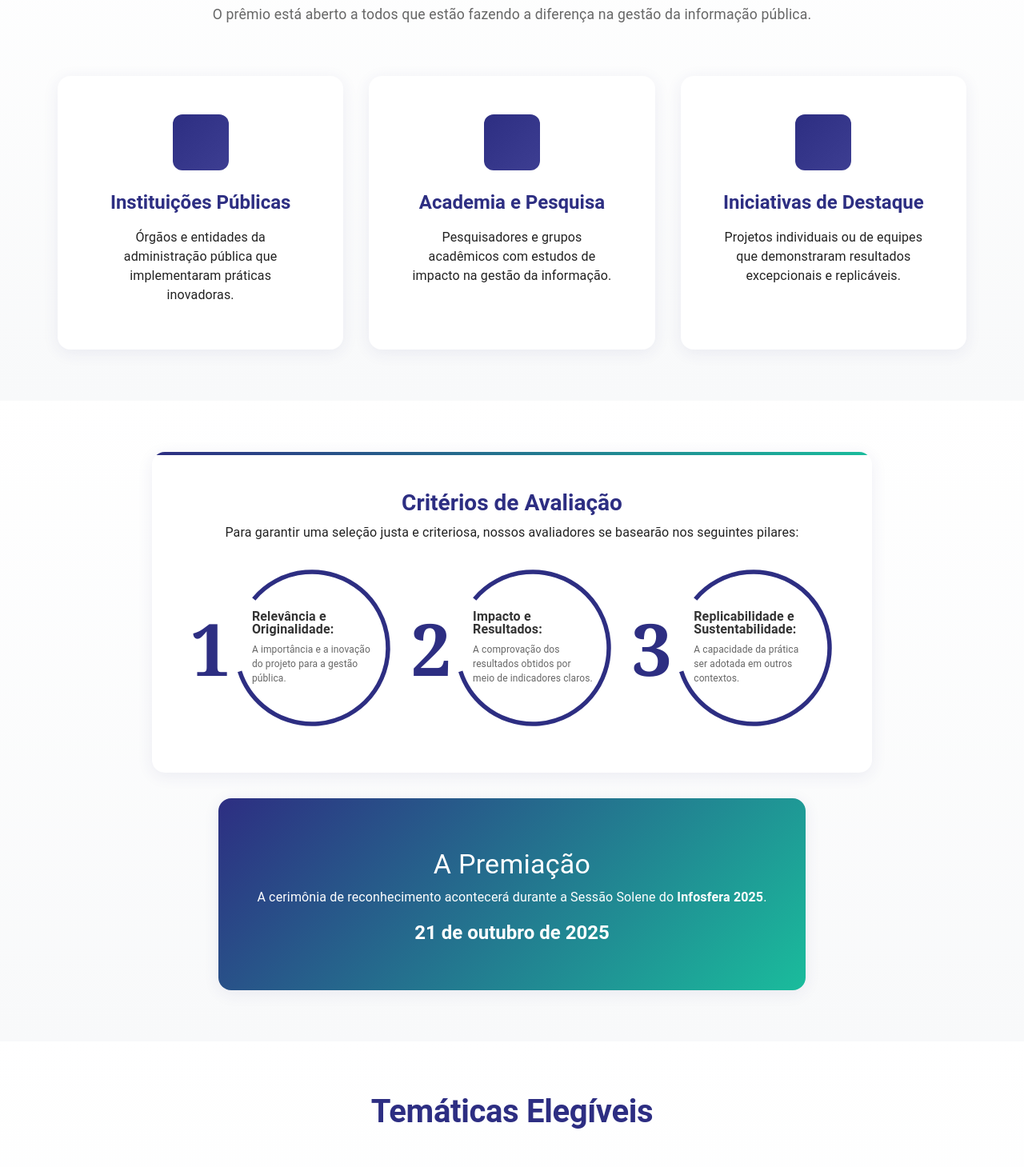
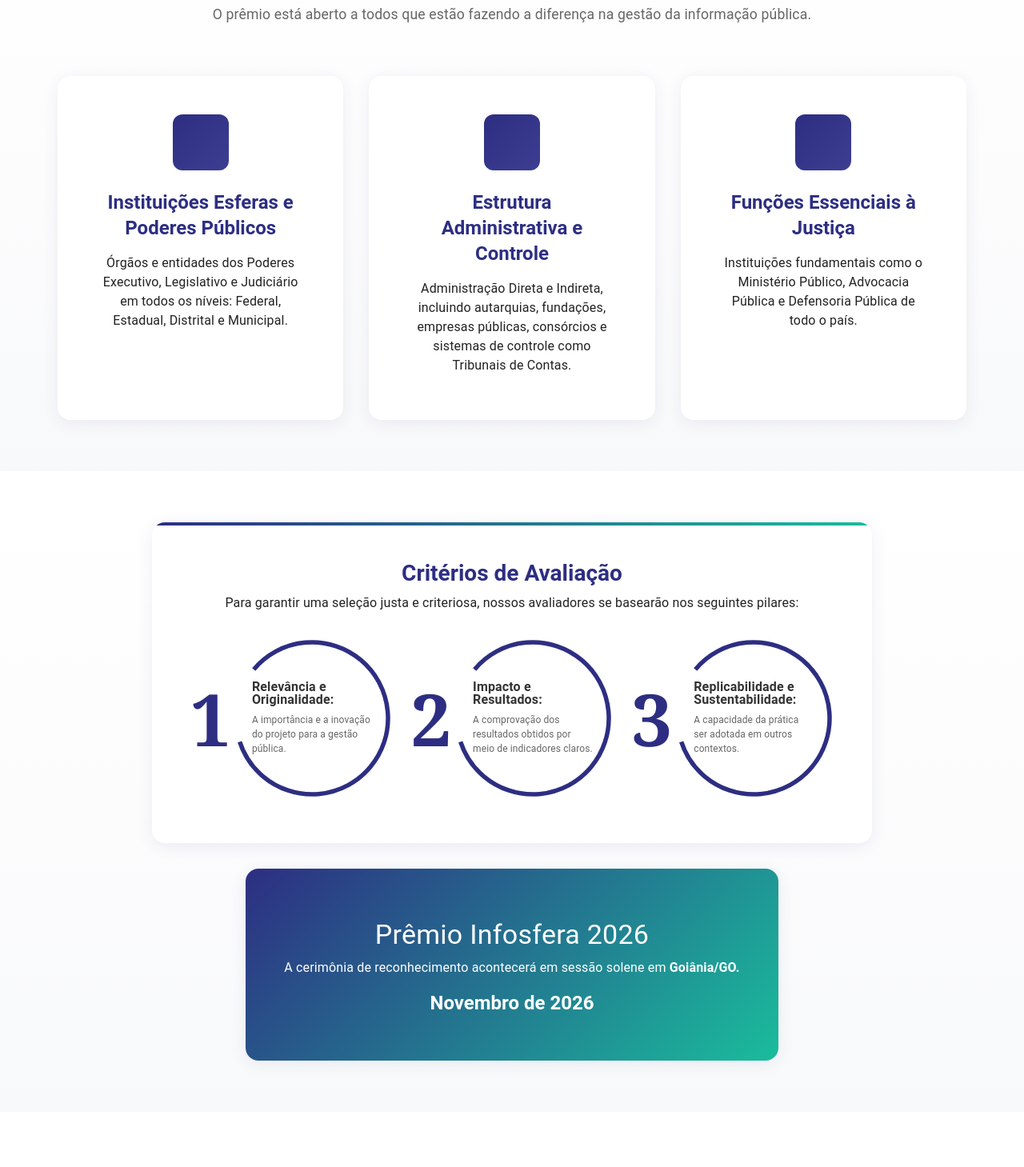
Before and after one commit to gg-gustavo/infosfera-rewards, a React (Vite) app: page / in a window 1280 px wide. Shown: the part 1323-2782 px from the top of the page at 80% size. Built offline with nearby package versions, Linux system fonts and the light colour scheme; some icons are missing.

Commit message:
fix: remove node_modules e corrige projeto

```diff
--- a/src/pages/Home/index.jsx
+++ b/src/pages/Home/index.jsx
@@ -6,8 +6,8 @@ import StarBorderIcon from '@mui/icons-material/StarBorder';
 import LightbulbOutlinedIcon from '@mui/icons-material/LightbulbOutlined';
 import EmojiEventsOutlinedIcon from '@mui/icons-material/EmojiEventsOutlined';
 import CorporateFareIcon from '@mui/icons-material/CorporateFare';
-import SchoolIcon from '@mui/icons-material/School';
-import TrendingUpIcon from '@mui/icons-material/TrendingUp';
+import AccountTreeIcon from '@mui/icons-material/AccountTree';
+import GavelIcon from '@mui/icons-material/Gavel';
 
 // Ícones para a seção de Temáticas
 import PolicyIcon from '@mui/icons-material/Policy';
@@ -50,9 +50,9 @@ const Home = () => {
   }, []);
 
   const cardCategories = [
-    { icon: CorporateFareIcon, title: 'Instituições Públicas', desc: 'Órgãos e entidades da administração pública que implementaram práticas inovadoras.' },
-    { icon: SchoolIcon, title: 'Academia e Pesquisa', desc: 'Pesquisadores e grupos acadêmicos com estudos de impacto na gestão da informação.' },
-    { icon: TrendingUpIcon, title: 'Iniciativas de Destaque', desc: 'Projetos individuais ou de equipes que demonstraram resultados excepcionais e replicáveis.' }
+    { icon: CorporateFareIcon, title: 'Instituições Esferas e Poderes Públicos', desc: 'Órgãos e entidades dos Poderes Executivo, Legislativo e Judiciário em todos os níveis: Federal, Estadual, Distrital e Municipal.' },
+    { icon: AccountTreeIcon, title: 'Estrutura Administrativa e Controle', desc: 'Administração Direta e Indireta, incluindo autarquias, fundações, empresas públicas, consórcios e sistemas de controle como Tribunais de Contas.' },
+    { icon: GavelIcon, title: 'Funções Essenciais à Justiça', desc: 'Instituições fundamentais como o Ministério Público, Advocacia Pública e Defensoria Pública de todo o país.' }
   ];
   const checkItems = [
     { title: 'Relevância e Originalidade:', text: 'A importância e a inovação do projeto para a gestão pública.' },
@@ -219,9 +219,9 @@ const Home = () => {
               <Card ref={(el) => (cardRefs.current[6] = el)} data-id="highlight-card" className={`${styles.highlightCard} ${styles.fullHeightCard} ${visibleCards.has('highlight-card') ? styles.visible : ''}`}>
                 <CardContent>
                   <EmojiEventsOutlinedIcon sx={{ fontSize: 80, mb: 2 }} />
-                  <Typography variant="h4" component="h3">A Premiação</Typography>
-                  <Typography sx={{ mt: 1 }}>A cerimônia de reconhecimento acontecerá durante a Sessão Solene do <strong>Infosfera 2025</strong>.</Typography>
-                  <Typography variant="h5" component="p" fontWeight="bold" sx={{ mt: 2 }}>21 de outubro de 2025</Typography>
+                  <Typography variant="h4" component="h3">Prêmio Infosfera 2026</Typography>
+                  <Typography sx={{ mt: 1 }}>A cerimônia de reconhecimento acontecerá em sessão solene em <strong>Goiânia/GO.</strong></Typography>
+                  <Typography variant="h5" component="p" fontWeight="bold" sx={{ mt: 2 }}>Novembro de 2026</Typography>
                 </CardContent>
               </Card>
             </Grid>
```
Also changed, not shown: 2 other files (tests, documents, lock files or other folders).
